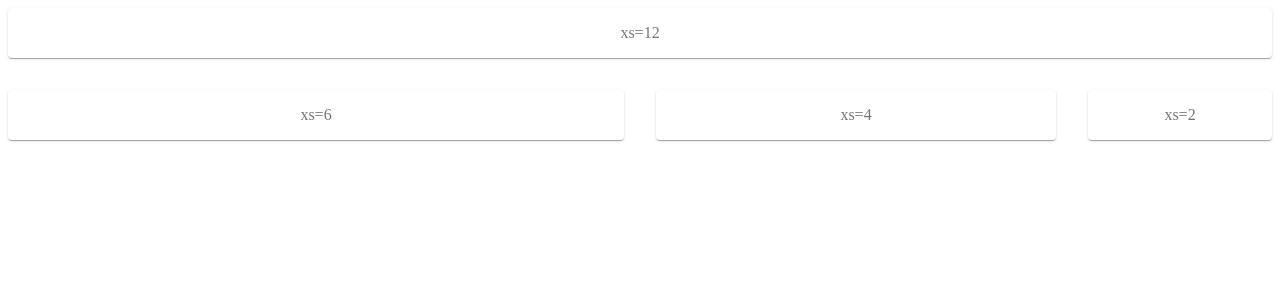
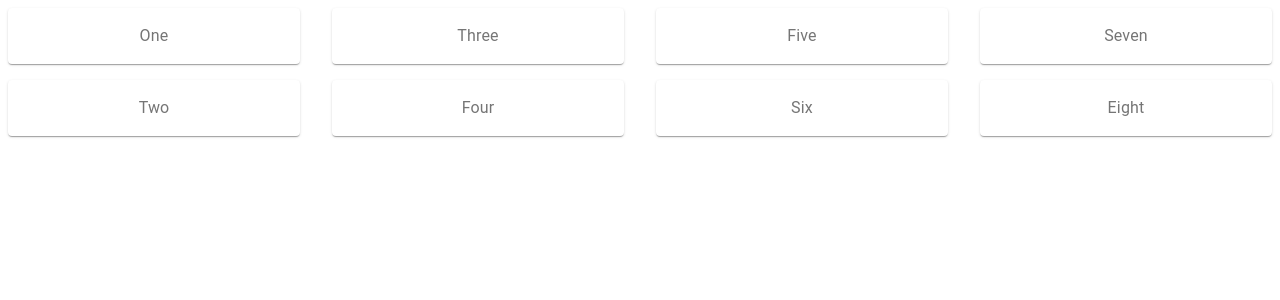
Before and after one commit to eliseuvideira/react-material-ui-cookbook, a React app: page / in a window 1280 px wide. Shown: the top 300 px of the page. Built offline with nearby package versions, Linux system fonts and the light colour scheme.

Commit message:
Changing column direction & Using the Hidden component

```diff
--- a/src/components/Page.tsx
+++ b/src/components/Page.tsx
@@ -3,6 +3,8 @@ import { makeStyles } from '@material-ui/core/styles';
 import Paper from '@material-ui/core/Paper';
 import Container from './Container';
 import Item from './Item';
+import Typography from '@material-ui/core/Typography';
+import Hidden from '@material-ui/core/Hidden';
 
 const useStyles = makeStyles((theme) => ({
   root: {
@@ -19,19 +21,65 @@ const Page = () => {
   const classes = useStyles();
   return (
     <div className={classes.root}>
-      <Container spacing={4}>
-        <Item xs={12}>
-          <Paper className={classes.paper}>xs=12</Paper>
+      <Container justify="space-around" spacing={4}>
+        <Item xs={3}>
+          <Container direction="column" spacing={2}>
+            <Item>
+              <Paper className={classes.paper}>
+                <Typography>One</Typography>
+              </Paper>
+            </Item>
+            <Item>
+              <Paper className={classes.paper}>
+                <Typography>Two</Typography>
+              </Paper>
+            </Item>
+          </Container>
         </Item>
-        <Item xs={6}>
-          <Paper className={classes.paper}>xs=6</Paper>
+        <Item xs={3}>
+          <Container direction="column" spacing={2}>
+            <Item>
+              <Paper className={classes.paper}>
+                <Typography>Three</Typography>
+              </Paper>
+            </Item>
+            <Item>
+              <Paper className={classes.paper}>
+                <Typography>Four</Typography>
+              </Paper>
+            </Item>
+          </Container>
         </Item>
-        <Item xs={4}>
-          <Paper className={classes.paper}>xs=4</Paper>
+        <Item xs={3}>
+          <Container direction="column" spacing={2}>
+            <Item>
+              <Paper className={classes.paper}>
+                <Typography>Five</Typography>
+              </Paper>
+            </Item>
+            <Item>
+              <Paper className={classes.paper}>
+                <Typography>Six</Typography>
+              </Paper>
+            </Item>
+          </Container>
         </Item>
-        <Item xs={2}>
-          <Paper className={classes.paper}>xs=2</Paper>
-        </Item>
+        <Hidden smDown>
+          <Item xs={3}>
+            <Container direction="column" spacing={2}>
+              <Item>
+                <Paper className={classes.paper}>
+                  <Typography>Seven</Typography>
+                </Paper>
+              </Item>
+              <Item>
+                <Paper className={classes.paper}>
+                  <Typography>Eight</Typography>
+                </Paper>
+              </Item>
+            </Container>
+          </Item>
+        </Hidden>
       </Container>
     </div>
   );
```
